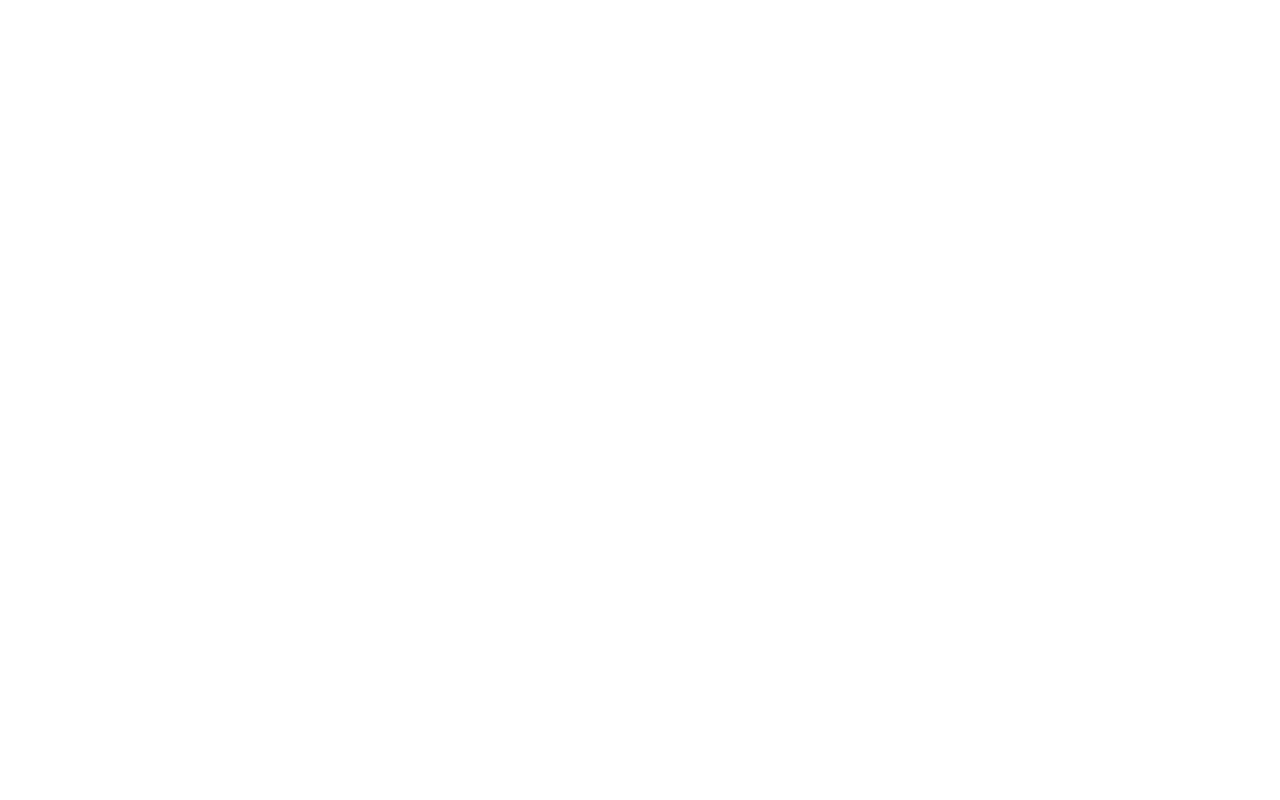
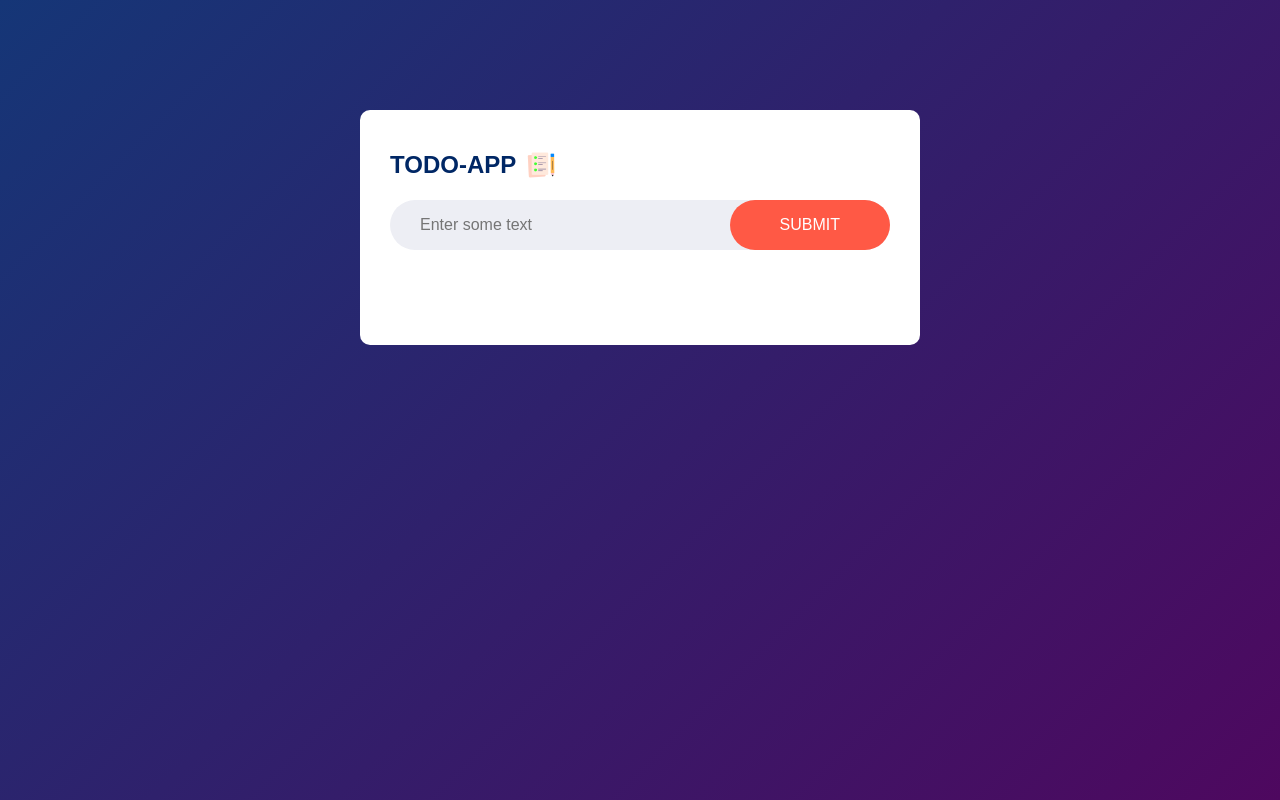
Before and after one commit to MFaizanali2/Todo_App, a plain HTML site: page index.html in a window 1280 px wide. Drawn offline with nearby package versions, Linux system fonts and the light colour scheme.

Commit message:
incomplete
continue

```diff
--- a/app.js
+++ b/app.js
@@ -0,0 +1,43 @@
+const inputbox = document.getElementById("input");
+const taskbox = document.getElementById("task");
+
+function addtask(){
+    const inputbox = document.getElementById("input");
+    const taskbox = document.getElementById("task");
+    if(inputbox.value == ""){
+        alert("Must Write Something!");
+    }else{
+
+        const newele = document.createElement("li");
+        let date = new Date().toLocaleDateString();
+        newele.innerHTML = `${inputbox.value} ${date} <i class="fa-solid fa-trash"></i>`;
+        taskbox.appendChild(newele);
+        inputbox.value = "";
+        newele.querySelector("i").addEventListener("click", remove);
+        function remove(){
+            newele.remove();
+
+        }
+
+
+    }
+    inputbox.value = "";
+
+}
+
+
+// let li = document.createElement("li");
+//         li.innerHTML = inputbox.value;
+//         taskbox.appendChild(li)
+//         let span = document.createElement("span");
+//         span.innerHTML = "\u00d7";
+//         li.appendChild(span)
+
+//         taskbox.addEventListener("click", function(e){
+
+//         if(e.target.tagName === "li"){
+//             e.target.classList.toggle("check");
+//         }else if(e.target.tagName === "span"){
+//             e.target.parentElement.remove();
+//         }
+//         }, false);
--- a/index.html
+++ b/index.html
@@ -5,12 +5,32 @@
     <meta charset="UTF-8">
     <meta name="viewport" content="width=device-width, initial-scale=1.0">
     <title>Todo App</title>
+    <link href='https://unpkg.com/boxicons@2.1.4/css/boxicons.min.css' rel='stylesheet'>
+    <link rel="stylesheet" href="https://cdnjs.cloudflare.com/ajax/libs/font-awesome/6.5.2/css/all.min.css"
+        integrity="sha512-SnH5WK+bZxgPHs44uWIX+LLJAJ9/2PkPKZ5QiAj6Ta86w+fsb2TkcmfRyVX3pBnMFcV7oQPJkl9QevSCWr3W6A=="
+        crossorigin="anonymous" referrerpolicy="no-referrer" />
     <link rel="stylesheet" href="style.css">
     <script src="app.js"></script>
 </head>
 
 <body>
 
+    <div id="container">
+        <div id="todo-app">
+            <h2>Todo-app <img src="images/icon.png"></h2>
+            <div id="add">
+                <input type="text" id="input" placeholder="Enter some text">
+                <button onclick="addtask()">Submit</button>
+            </div>
+            <ul id="task">
+                <!-- <li class="check">Task 1</li>
+                <li>Task 2</li>
+                <li>Task 3</li>
+                <li>Task 4</li> -->
+            </ul>
+        </div>
+    </div>
+
 </body>
 
 </html>
--- a/style.css
+++ b/style.css
@@ -8,3 +8,102 @@ html,body{
     height: 100vh;
     font-family: sans-serif;
 }
+#container{
+    width: 100%;
+    height: 100vh;
+    background: linear-gradient(135deg, #153677, #4e085f);
+    padding: 10px;
+}
+#todo-app{
+    width: 100%;
+    max-width: 560px;
+    background: #fff;
+    padding: 40px 30px 70px;
+    margin: 100px auto 20px;
+    border-radius: 10px;
+}
+#todo-app h2{
+    color: #002765;
+    display: flex;
+    align-items: center;
+    margin-bottom: 20px;
+    text-transform: uppercase;
+}
+#todo-app h2 img{
+    width: 30px;
+    margin-left: 10px;
+}
+#add{
+    display: flex;
+    align-items: center;
+    justify-content: space-between;
+    background: #edeef4;
+    border-radius: 30px;
+    padding-left: 20px;
+    margin-bottom: 25px;
+}
+#input{
+    border: none;
+    outline: none;
+    background: transparent;
+    flex: 1;
+    padding: 10px;
+    font-size: 16px;
+    font-weight: 14px;
+}
+button{
+    border: none;
+    outline: none;
+    cursor: pointer;
+    background-color: #ff5945;
+    border-radius: 40px;
+    padding: 16px 50px;
+    color: #fff;
+    text-transform: uppercase;
+    font-size: 16px;
+}
+ul li{
+    padding: 12px 8px 12px 50px;
+    cursor: pointer;
+    position: relative;
+    font-size: 17px;
+    list-style: none;
+    color: #555;
+    font-weight: bolder;
+    user-select: none;
+}
+/* ul li::before{
+    content: "";
+    border-radius: 50%;
+    position: absolute;
+    height: 28px;
+    width: 28px;
+    background-image: url(images/unchecked.png);
+    background-position: center;
+    background-size: cover;
+    top: 12px;
+    left: 8px;
+}
+ul li.check{
+    text-decoration: line-through;
+    color: #555;
+}
+ul li.check::before{
+    background-image: url(images/checked.png);
+} */
+ul li i{
+    position: absolute;
+    right: 0;
+    top: 5px;
+    height: 40px;
+    width: 40px;
+    font-size: 22px;
+    color: #555;
+    align-items: center;
+    line-height: 40px;
+    border-radius: 50%;
+}
+/* ul li span:hover{
+    background: #edeef4;
+
+} */
```
